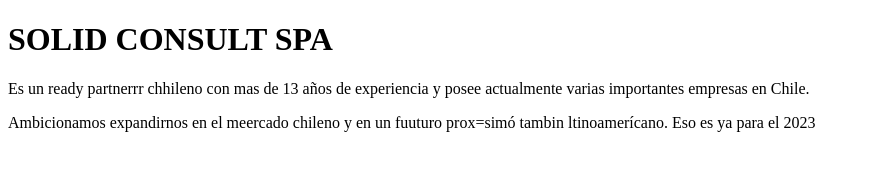
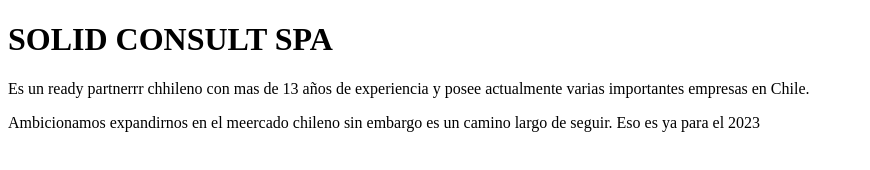
Before and after one commit to Solid-SPA/TESTLC, a plain HTML site: page index.html in a window 1280 px wide. Shown: the whole page, without its empty margins (0-870 px from the left). Drawn offline with Linux system fonts and the light colour scheme.

Commit message:
third commit

```diff
--- a/index.html
+++ b/index.html
@@ -10,7 +10,7 @@
     <div>
         <h1>SOLID CONSULT SPA</h1>
         <p>Es un ready partnerrr chhileno con mas de 13 años de experiencia y posee actualmente varias importantes empresas en Chile.</p>
-        <p>Ambicionamos expandirnos en el meercado chileno y en un fuuturo prox=simó tambin ltinoamerícano. Eso es ya para el 2023</p>
+        <p>Ambicionamos expandirnos en el meercado chileno sin embargo es un camino largo de seguir. Eso es ya para el 2023</p>
     </div>
 </body>
 </html>
```
